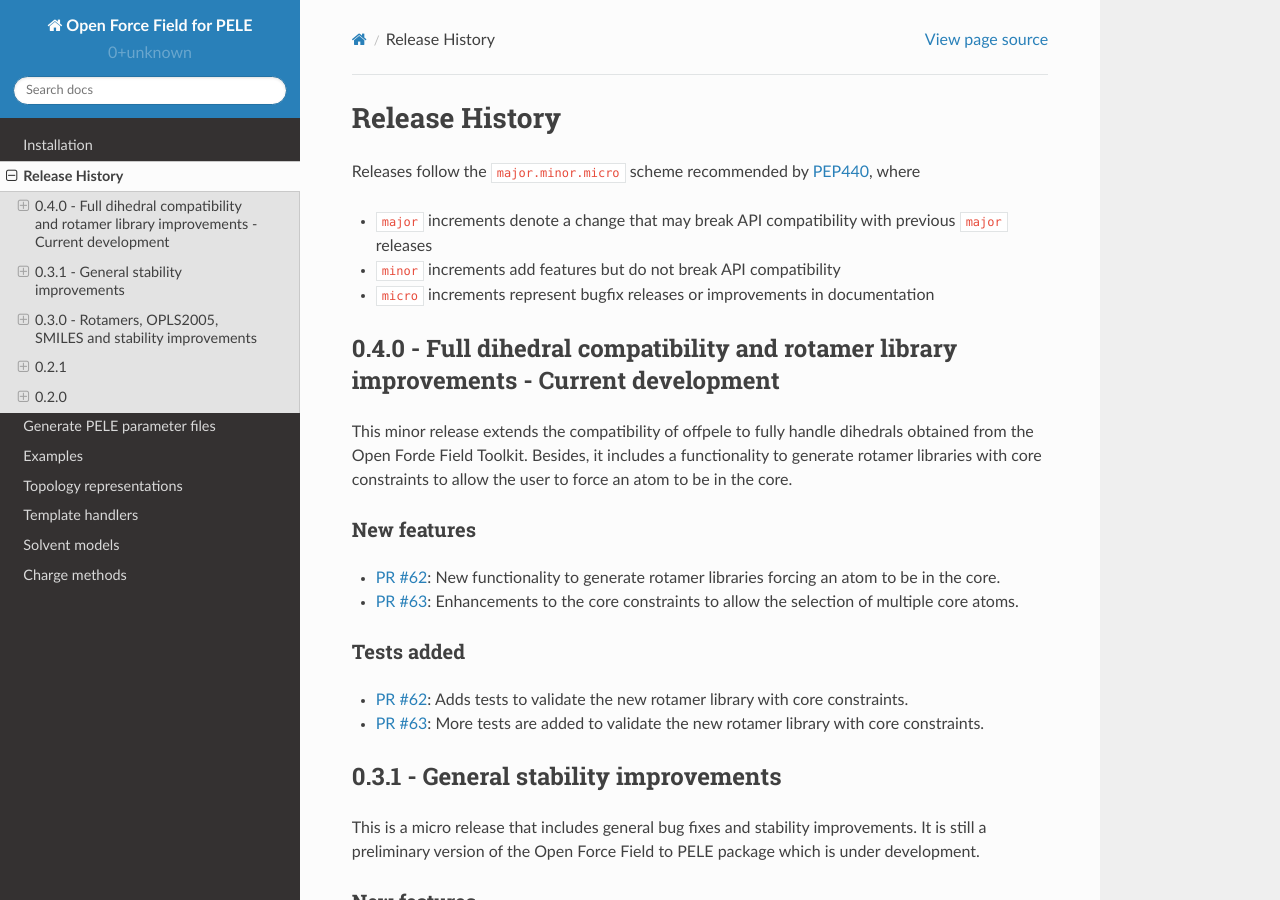
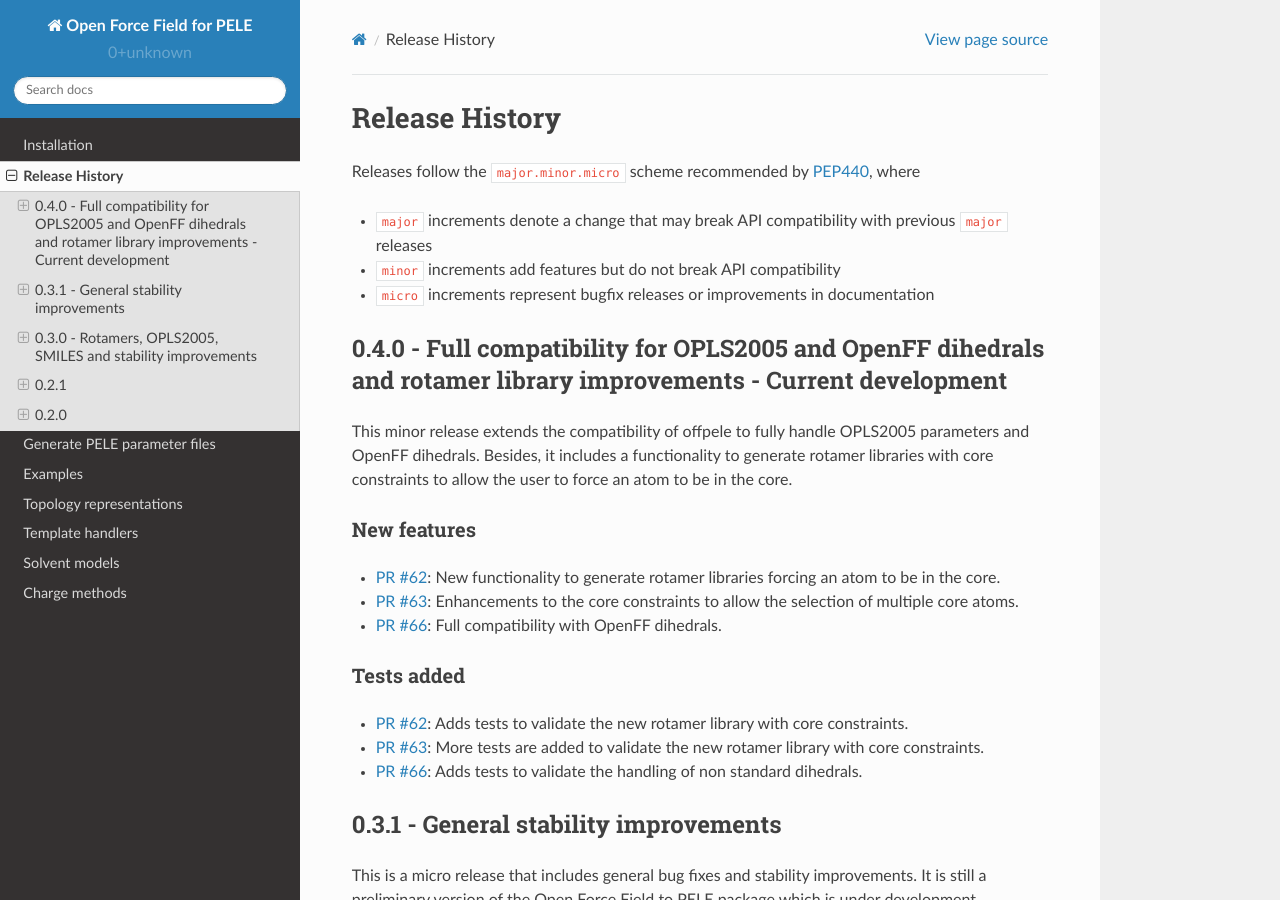
Before and after one commit to martimunicoy/peleffy, a Sphinx documentation site: the page built from docs/releasehistory.rst, in a window 1280 px wide and 900 px high. Built offline with Sphinx 7.4.7 and the Read the Docs theme 2.0.0, drawn with Linux system fonts in a browser that asks for light colours.

Commit message:
Update releasehistory.rst

```diff
--- a/docs/releasehistory.rst
+++ b/docs/releasehistory.rst
@@ -8,20 +8,22 @@
 * ``micro`` increments represent bugfix releases or improvements in documentation
 
 
-0.4.0 - Full dihedral compatibility and rotamer library improvements - Current development
-------------------------------------------------------------------------------------------
+0.4.0 - Full compatibility for OPLS2005 and OpenFF dihedrals and rotamer library improvements - Current development
+-------------------------------------------------------------------------------------------------------------------
 
-This minor release extends the compatibility of offpele to fully handle dihedrals obtained from the Open Forde Field Toolkit. Besides, it includes a functionality to generate rotamer libraries with core constraints to allow the user to force an atom to be in the core.
+This minor release extends the compatibility of offpele to fully handle OPLS2005 parameters and OpenFF dihedrals. Besides, it includes a functionality to generate rotamer libraries with core constraints to allow the user to force an atom to be in the core.
 
 New features
 """"""""""""
 - `PR #62 <https://github.com/martimunicoy/offpele/pull/62>`_: New functionality to generate rotamer libraries forcing an atom to be in the core.
 - `PR #63 <https://github.com/martimunicoy/offpele/pull/63>`_: Enhancements to the core constraints to allow the selection of multiple core atoms.
+- `PR #66 <https://github.com/martimunicoy/offpele/pull/66>`_: Full compatibility with OpenFF dihedrals.
 
 Tests added
 """""""""""
 - `PR #62 <https://github.com/martimunicoy/offpele/pull/62>`_: Adds tests to validate the new rotamer library with core constraints.
 - `PR #63 <https://github.com/martimunicoy/offpele/pull/63>`_: More tests are added to validate the new rotamer library with core constraints.
+- `PR #66 <https://github.com/martimunicoy/offpele/pull/66>`_: Adds tests to validate the handling of non standard dihedrals.
 
 
 0.3.1 - General stability improvements
```
